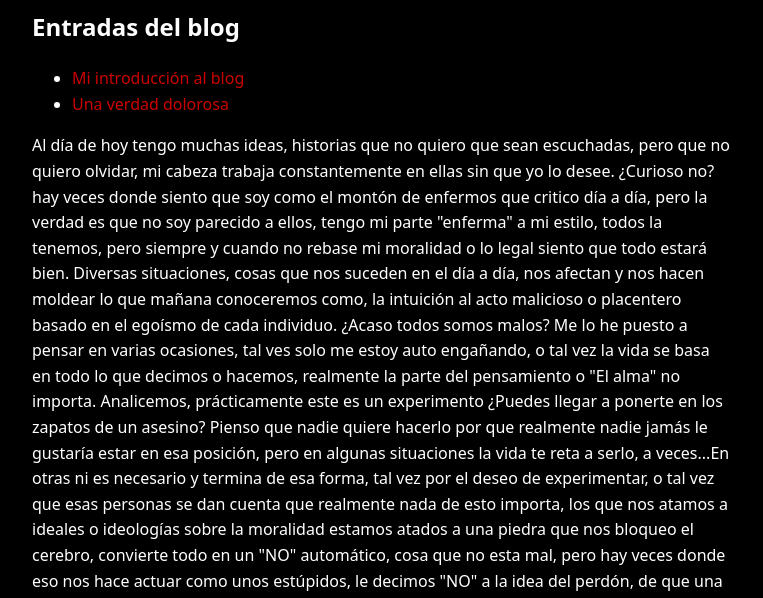
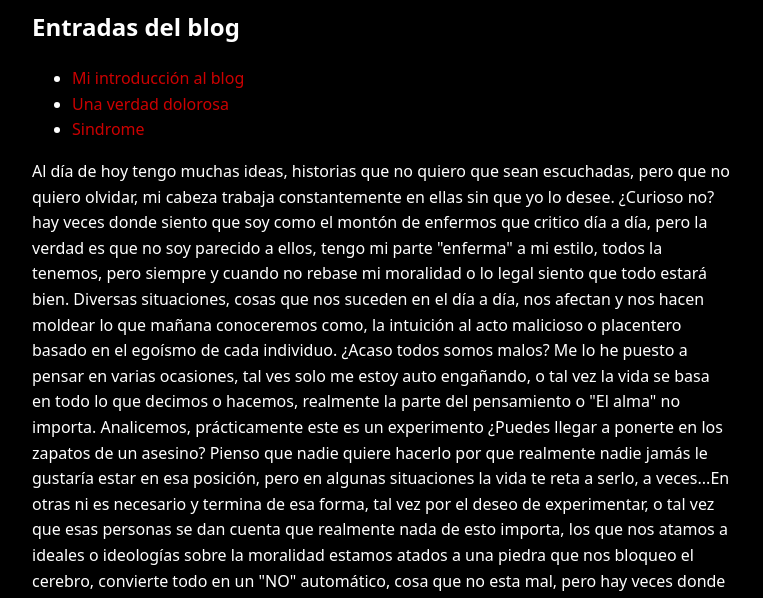
Before and after one commit to alerta-dev/AlertBlog, a plain HTML site: page index.html in a window 1280 px wide. Shown: the part 192-790 px from the top of the page, without its empty margins (258-1021 px from the left). Drawn offline with Linux system fonts and the light colour scheme.

Commit message:
Update index.html

```diff
--- a/index.html
+++ b/index.html
@@ -40,6 +40,8 @@
       <!-- Edita estos enlaces con tus posts -->
       <li><a href="viewer.html?post=post1.md">Mi introducción al blog</a></li>
       <li><a href="viewer.html?post=post3.md">Una verdad dolorosa</a></li>
+      <li><a href="viewer.html?post=post4.md">Sindrome</a></li>
+
     </ul>
   </section>
 
```
